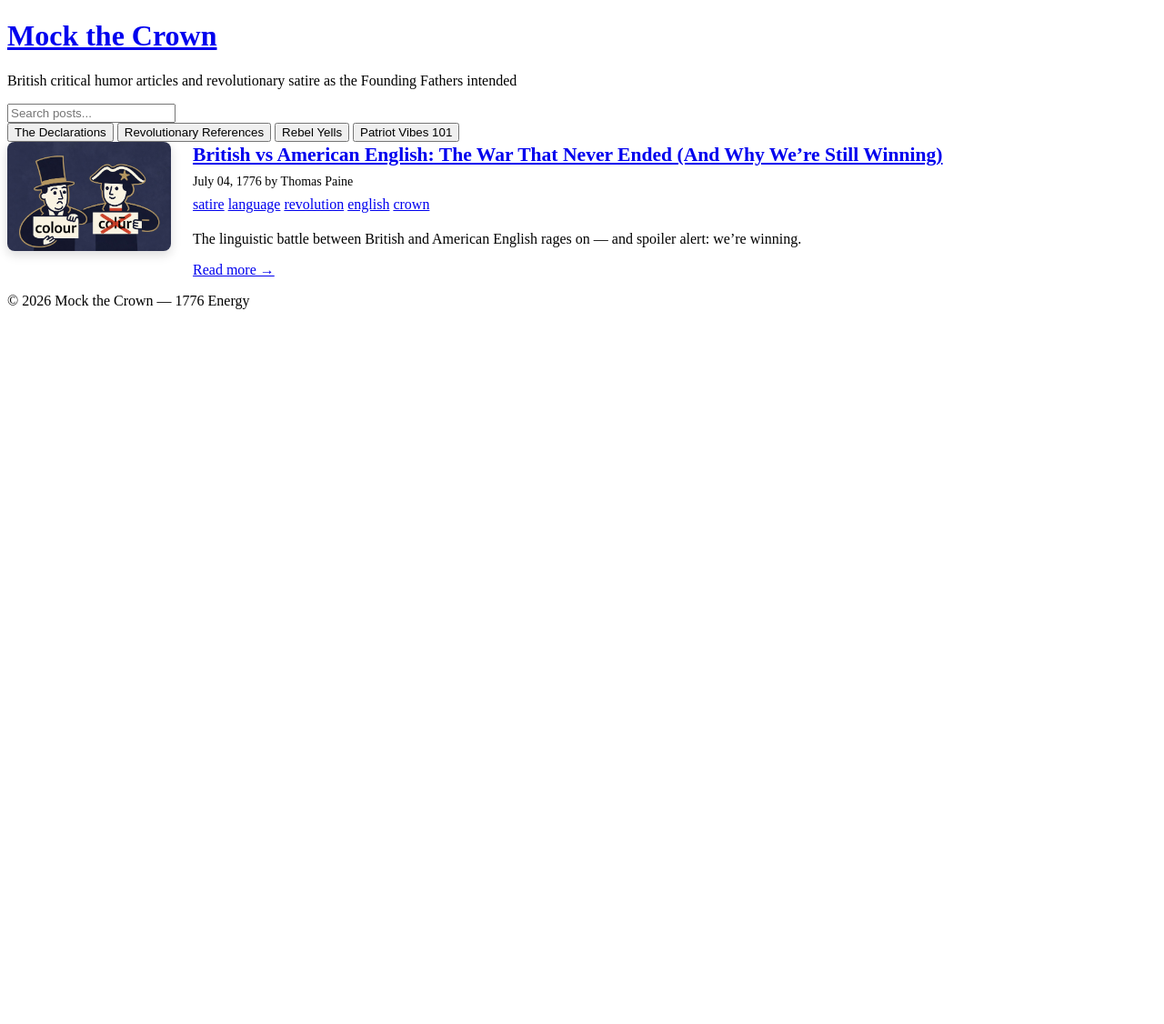
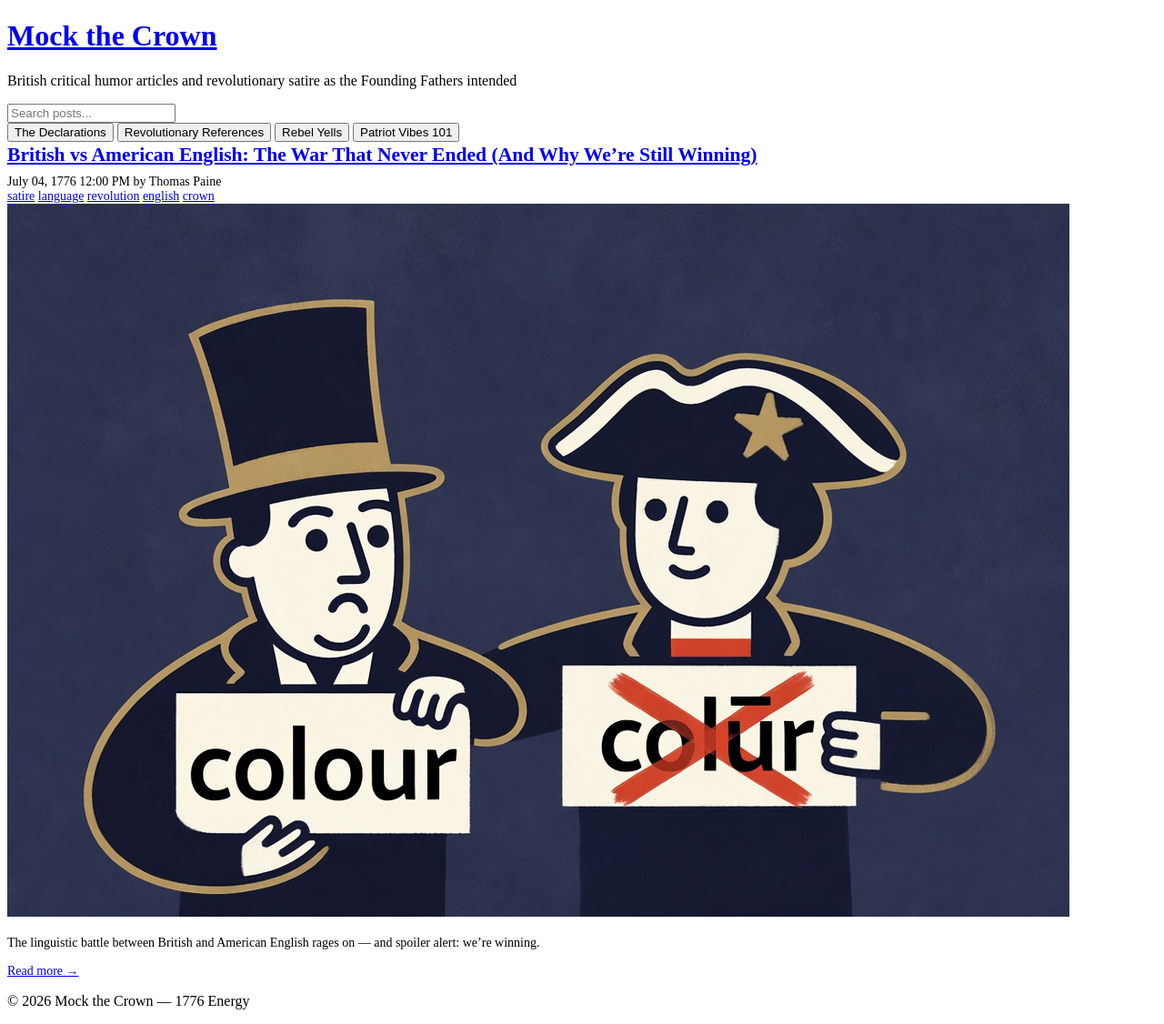
Before and after one commit to Toastyst/mock-the-crown, a Jekyll site: the page built from index.html, in a window 1280 px wide. Shown: the whole page at 91% size. Built offline with Jekyll 4.4.1, drawn with Linux system fonts in a browser that asks for light colours; the list of posts is cut into pages by our own code; before the commit the page ends 900 px from its top, so only the background shows below that.

```diff
--- a/_includes/post-preview.html
+++ b/_includes/post-preview.html
@@ -1,33 +1,20 @@
 <article class="post-preview">
-  <div class="post-preview-content">
-    {% if include.item.image %}
-      <img src="{{ include.item.image | prepend: site.baseurl }}" alt="{{ include.item.title }}" class="post-preview-image">
-    {% else %}
-      <img src="{{ '/assets/images/404_image.jpg' | prepend: site.baseurl }}" alt="{{ include.item.title }}" class="post-preview-image">
-    {% endif %}
-
-    <div class="post-preview-text">
   <h2><a href="{{ site.baseurl }}{{ include.item.url }}">{{ include.item.title }}</a></h2>
   <div class="post-meta">
-        <time datetime="{{ include.item.date | date_to_xmlschema }}">{{ include.item.date | date: "%B %d, %Y" }}</time>
+    <time datetime="{{ include.item.date | date_to_xmlschema }}">{{ include.item.date | date: "%B %d, %Y %l:%M %p" }}</time>
     {% if include.item.author %}
       <span class="author">by {{ include.item.author }}</span>
     {% endif %}
-      </div>
-
      {% if include.item.tags %}
        <div class="tags">
          {% for tag in include.item.tags %}
            <a href="{{ site.baseurl }}/#{{ include.collection | default: 'news' }}&search={{ tag | slugify }}" class="tag">{{ tag }}</a>
          {% endfor %}
+     {% endif %}
   </div>
+  <img src="{% if include.item.image %}{{ include.item.image | prepend: site.baseurl }}{% else %}{{ '/assets/images/404_image.jpg' | prepend: site.baseurl }}{% endif %}" alt="{{ include.item.title }}" class="post-thumbnail">
+  {% if include.item.excerpt %}
+    <p class="excerpt">{{ include.item.excerpt | strip_html | truncatewords: 30 }}</p>
   {% endif %}
-
-      {% if include.item.excerpt %}
-        <p class="excerpt">{{ include.item.excerpt | strip_html | truncatewords: 35 }}</p>
-      {% endif %}
-
   <a href="{{ site.baseurl }}{{ include.item.url }}" class="read-more">Read more &rarr;</a>
-    </div>
-  </div>
 </article>
```
Lines whose indentation alone changed are shown as unchanged.
